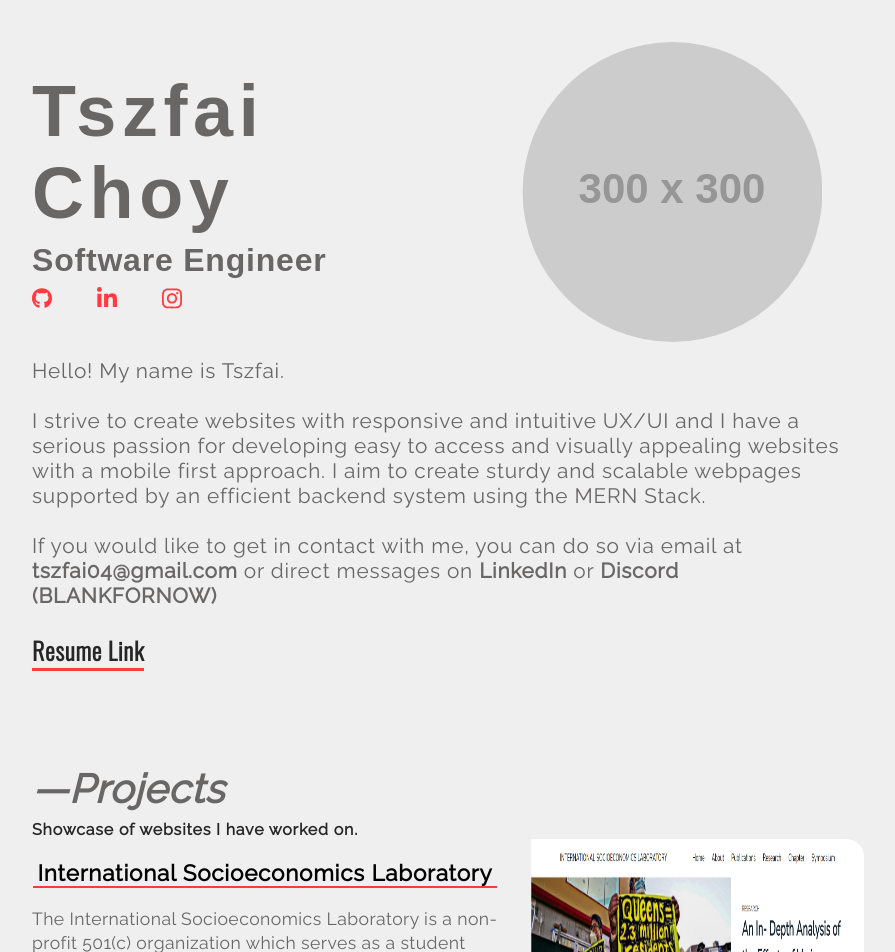
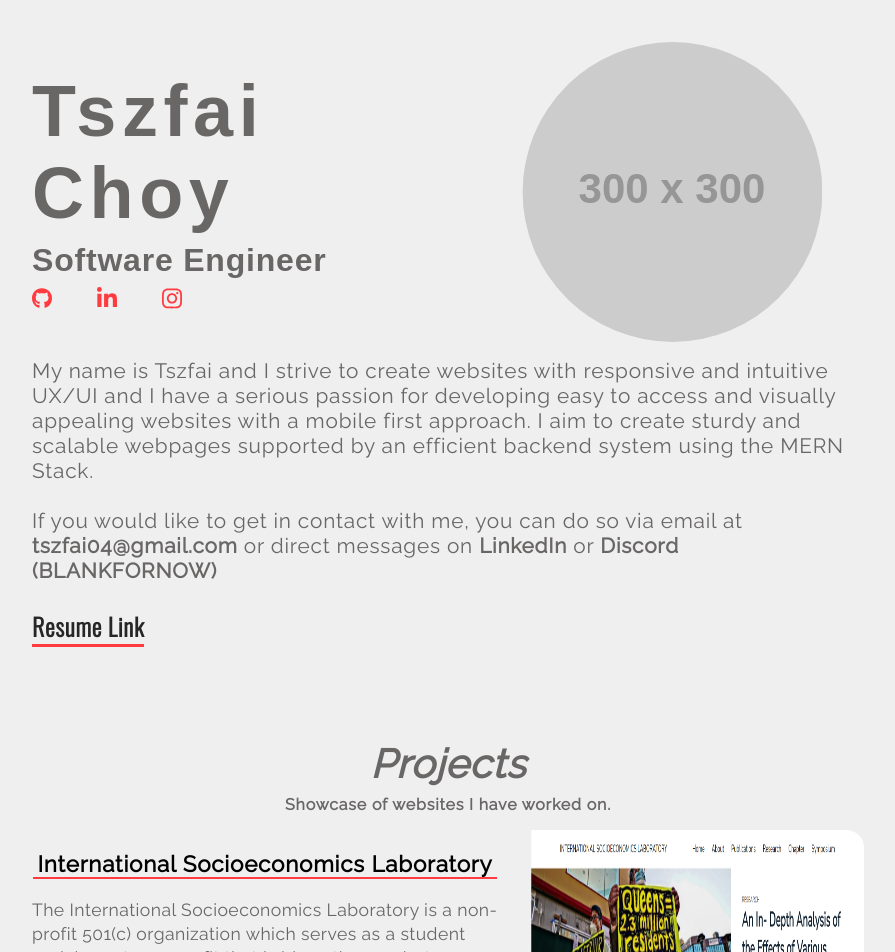
Before and after one commit to TChoy04/personal-website, a React (Create React App) app: page / in a window 1280 px wide. Shown: the top 952 px of the page, without its empty margins (192-1087 px from the left). Built offline with nearby package versions, Linux system fonts and the light colour scheme; a web font is replaced by a local one.

Commit message:
Edited text, changed spacing

```diff
--- a/src/components/AboutMe.js
+++ b/src/components/AboutMe.js
@@ -5,13 +5,12 @@ const AboutMe = () => {
   return (
     <div className="aboutMe">
       <div className="description">
-        <p>Hello! My name is Tszfai.</p>
         <p>
-          I strive to create websites with responsive and intuitive UX/UI and I
-          have a serious passion for developing easy to access and visually
-          appealing websites with a mobile first approach. I aim to create
-          sturdy and scalable webpages supported by an efficient backend system
-          using the MERN Stack.
+          My name is Tszfai and I strive to create websites with responsive and
+          intuitive UX/UI and I have a serious passion for developing easy to
+          access and visually appealing websites with a mobile first approach. I
+          aim to create sturdy and scalable webpages supported by an efficient
+          backend system using the MERN Stack.
         </p>
         <p>
           If you would like to get in contact with me, you can do so via email
--- a/src/components/ProjectContainer.js
+++ b/src/components/ProjectContainer.js
@@ -5,12 +5,10 @@ const ProjectContainer = () => {
   return (
     <div className="project-container">
       <div className="project-header">
-        <h1 className="project-heading">
-          <span className="mobile-vanish">—</span>Projects
-        </h1>
-        <strong className="project-heading-description">
+        <h1 className="project-heading">Projects</h1>
+        <h4 className="project-heading-description">
           Showcase of websites I have worked on.
-        </strong>
+        </h4>
       </div>
 
       <Projects
--- a/src/components/Projects.css
+++ b/src/components/Projects.css
@@ -8,10 +8,12 @@
 .project-heading {
   padding-bottom: 0.5rem;
   font-style: italic;
+  text-align:center;
   font-size: 2.5em;
 }
 .project-heading-description {
-  color: #272626;
+  text-align:center;
+  padding-bottom:1rem;
 }
 
 .project-description {
```
